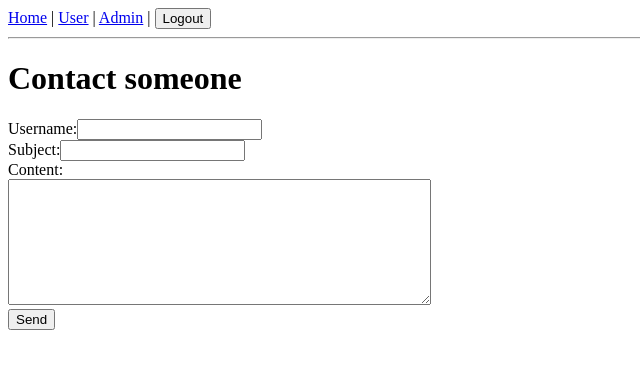
After one commit to Blaise-Uni/JavaALK-Gyak, a Spring Boot app: page /contact in a window 1280 px wide. The commit adds this page. Shown: the top 369 px of the page, without its empty margins (0-640 px from the left). Run offline with Spring Boot 4, Linux system fonts and the light colour scheme; the visitor is signed in with stand-in values (Sample User, id 1); some of the project's set-up classes (security, data sources, template engines, error pages and the like) are left out, and stand-ins take their place; some libraries are stand-ins or nearby versions.

Commit message:
create messaging system

```diff
--- a/Beadando/src/main/java/hu/gyak/beadando/config/WebSecurityConfig.java
+++ b/Beadando/src/main/java/hu/gyak/beadando/config/WebSecurityConfig.java
@@ -45,7 +45,7 @@ public class WebSecurityConfig {
     public SecurityFilterChain securityFilterChain(HttpSecurity http) throws Exception {
         http.authenticationProvider(authenticationProvider())
                 .authorizeHttpRequests(auth ->
-                        auth.requestMatchers("/", "/register", "/login", "/css/**", "/js/**").permitAll()
+                        auth.requestMatchers("/", "/register", "/login", "/contact", "/css/**", "/js/**").permitAll()
                                 .requestMatchers("/user").hasAnyRole("ADMIN", "USER")
                                 .requestMatchers("/admin").hasRole("ADMIN")
                                 .anyRequest().authenticated()
--- /dev/null
+++ b/Beadando/src/main/java/hu/gyak/beadando/controller/MessageController.java
@@ -0,0 +1,52 @@
+package hu.gyak.beadando.controller;
+
+import hu.gyak.beadando.entity.Message;
+import hu.gyak.beadando.entity.User;
+import hu.gyak.beadando.repository.MessageRepository;
+import hu.gyak.beadando.repository.UserRepository;
+import org.springframework.stereotype.Controller;
+import org.springframework.ui.Model;
+import org.springframework.web.bind.annotation.GetMapping;
+import org.springframework.web.bind.annotation.PostMapping;
+import org.springframework.web.bind.annotation.RequestParam;
+
+@Controller
+public class MessageController {
+    private final UserRepository userRepository;
+    private final MessageRepository messageRepository;
+
+    public MessageController(UserRepository ur, MessageRepository msgr) {
+        this.userRepository = ur;
+        this.messageRepository = msgr;
+    }
+
+    @GetMapping("/contact")
+    public String contactPage() {
+        return "contact";
+    }
+
+    @PostMapping("/contact")
+    public String contact(@RequestParam String username, @RequestParam String subject, @RequestParam String content, Model model) {
+        User user = userRepository.findByUsername(username).orElse(null);
+        if (user == null) {
+            model.addAttribute("error", "No user found with the name \"" + username + "\"");
+            return "contact";
+        }
+        if (content.isBlank()) {
+            model.addAttribute("error", "Message has no content");
+            return "contact";
+        }
+        if(subject.isBlank()){
+            subject = null;
+        }
+
+        Message msg = new Message();
+        msg.setUser(user);
+        msg.setSubject(subject);
+        msg.setContent(content);
+        messageRepository.save(msg);
+
+        return "redirect:/contact?messageSent";
+    }
+
+}
--- /dev/null
+++ b/Beadando/src/main/resources/templates/contact.html
@@ -0,0 +1,22 @@
+<!DOCTYPE html>
+<html xmlns:th="http://www.thymeleaf.org" xmlns:sec="http://www.thymeleaf.org/extras/spring-
+security">
+<head>
+    <meta charset="UTF-8">
+    <title>Contact</title>
+</head>
+<body>
+<div th:replace="~{menu :: menu}"></div>
+<hr>
+<h1>Contact someone</h1>
+<div th:if="${param.messageSent}" style="color: green;">Message sent!</div>
+<p th:if="${error}" th:text="${error}" style="color: red"></p>
+<form th:action="@{/contact}" method="post">
+    <label>Username:</label><input type="text" name="username" required><br>
+    <label>Subject:</label><input type="text" name="subject" ><br>
+    <label>Content:</label> <br>
+    <textarea name="content" rows="8" cols="50" required></textarea> <br>
+    <button type="submit">Send</button>
+</form>
+</body>
+</html>
--- a/Beadando/src/main/resources/templates/menu.html
+++ b/Beadando/src/main/resources/templates/menu.html
@@ -6,7 +6,8 @@ security">
     <a th:href="@{/}">Home</a>
     <span sec:authorize="isAuthenticated()"> | <a th:href="@{/user}">User</a></span>
     <span sec:authorize="hasRole('ADMIN')"> | <a th:href="@{/admin}">Admin</a></span>
-    <span sec:authorize="isAnonymous()"> | <a th:href="@{/register}">Register</a> | <a th:href="@{/login}">Login</a></span>
+    <span sec:authorize="isAnonymous()"> | <a th:href="@{/register}">Register</a> |
+        <a th:href="@{/login}">Login</a> | <a th:href="@{/contact}">Contact</a></span>
     <span sec:authorize="isAuthenticated()"> |
         <form th:action="@{/logout}" method="post" style="display: inline">
             <button type="submit">Logout</button>
--- a/Beadando/src/main/resources/templates/user.html
+++ b/Beadando/src/main/resources/templates/user.html
@@ -10,6 +10,5 @@ security">
 <hr>
 <h1>User page</h1>
 <p>This page can be seen by logged in users.</p>
-<p>Logged in:<strong sec:authentication="name"></strong></p>
 </body>
 </html>
```
Also changed, not shown: Beadando/src/main/java/hu/gyak/beadando/entity/Message.java (added, +56 -0 lines), Beadando/src/main/java/hu/gyak/beadando/repository/MessageRepository.java (added, +10 -0 lines).
